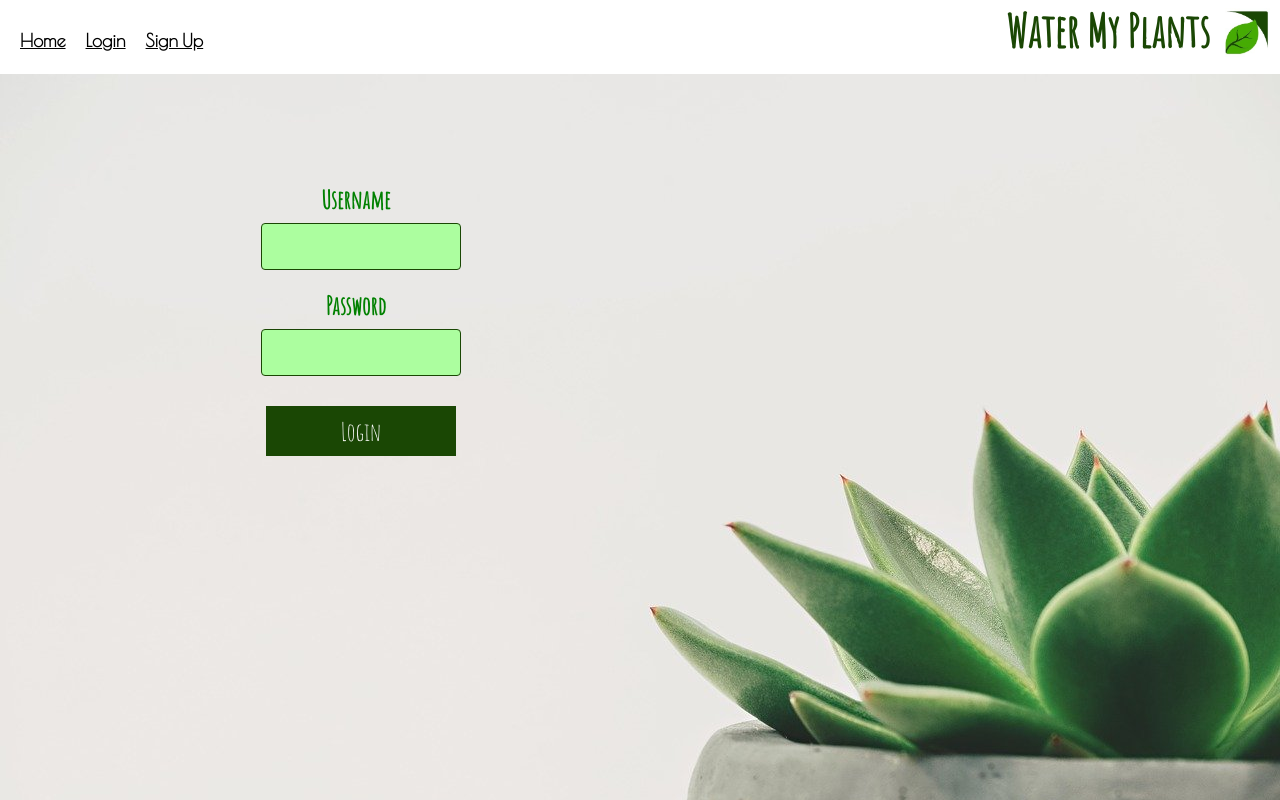
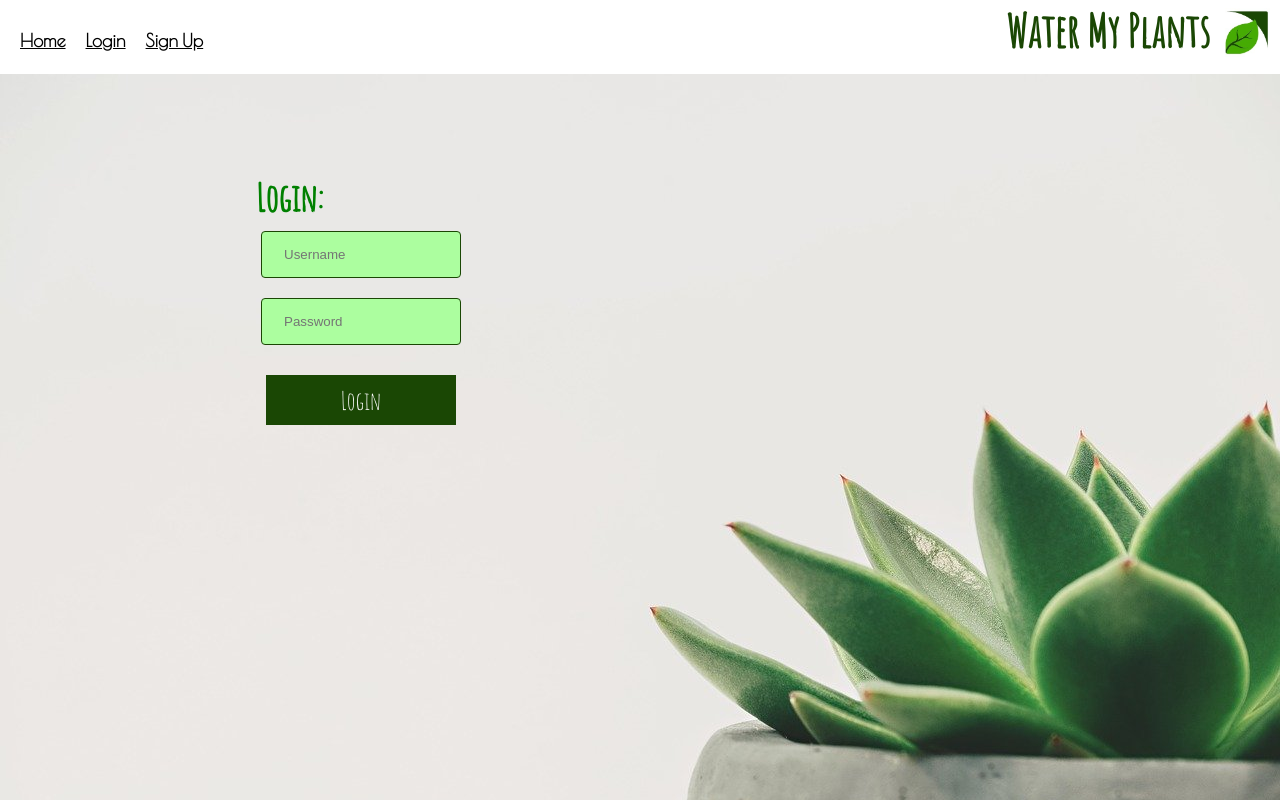
Before and after one commit to Devin44G/WaterMyPlants_frontend, a React (Create React App) app: page /login in a window 1280 px wide. Shown: the top 800 px of the page. Built offline with nearby package versions, Linux system fonts and the light colour scheme.

Commit message:
Refactored login to work with new state - Used materialUI component

```diff
--- a/package.json
+++ b/package.json
@@ -3,6 +3,7 @@
   "version": "0.1.0",
   "private": true,
   "dependencies": {
+    "@material-ui/core": "^4.11.0",
     "@testing-library/jest-dom": "^4.2.4",
     "@testing-library/react": "^9.4.1",
     "@testing-library/user-event": "^7.2.1",
--- a/src/components/LoginForm.js
+++ b/src/components/LoginForm.js
@@ -1,58 +1,60 @@
 import React, { useContext, useState } from "react";
+import { makeStyles } from '@material-ui/core/styles';
+import CircularProgress from '@material-ui/core/CircularProgress';
 import { Ss, Ii, Ll, Main } from './../styles'
+import axios from 'axios';
 import { axiosWithAuth } from '../utils/axiosWithAuth';
 import { PLContext } from '../state/PLContext';
+import { useForm } from 'react-hook-form'
 
 
 const LoginForm = props => {
-  const { dispatch } = useContext(PLContext);
+  // const { dispatch } = useContext(PLContext);
   const [isLoading, setIsLoading] = useState(false);
-  // console.log('Context:', userCred);
+  const { handleSubmit, register } = useForm()
 
-  const loginHandler = e => {
-    e.preventDefault();
-    setIsLoading(true);
-    // axiosWithAuth()
-    //   .post('/api/auth/login', userCred)
-    //   .then(res => {
-    //     window.localStorage.setItem('userID', res.data.id);
-    //     window.localStorage.setItem('token', res.data.token);
-    //     props.history.push('/dashboard');
-    //     setIsLoading(false);
-    //     console.log('Data after login: ', res);
-    //   })
-    //   .catch(err => console.log(err));
+  const loginHandler = data => {
+    console.log(data);
+    // setIsLoading(true);
+    axiosWithAuth()
+      .post('/api/auth/login', data)
+      .then( res => {
+        window.localStorage.setItem('user', JSON.stringify(res.data));
+        window.localStorage.setItem('token', res.data.token);
+        props.history.push('/dashboard');
+        // setIsLoading(false);
+        console.log('Data after login: ', res.data);
+      })
+      .catch(err => console.log(err));
   };
 
-  const handleChanges = e => {
-    // setUserCred({
-    //   ...userCred,
-    //   [e.target.name]: e.target.value
-    // });
-  };
+  const useStyles = makeStyles((theme) => ({
+    root: {
+      display: 'flex',
+      justifyContent: 'center',
+      alignItems: 'center'
+    },
+  }));
 
-
+  const classes = useStyles();
 
   return (
     <Main>
-    <form onSubmit={loginHandler}>
-      <Ll htmlFor="user">Username</Ll>
+      <form onSubmit={handleSubmit(loginHandler)}>
+        <h2 style={{textAlign:'left'}}>Login:</h2>
         <Ii
-        id="user"
           type="text"
           name="username"
-        onChange={handleChanges}
-        // value={userCred.username}
+          placeholder="Username"
+          ref={register({ required: true })}
         />
-      <Ll htmlFor="pass">Password</Ll>
         <Ii
-        id="pass"
           type="password"
           name="password"
-        onChange={handleChanges}
-        // value={userCred.password}
+          placeholder="Password"
+          ref={register({ required: true })}
         />
-      <Ss type="submit">{!isLoading ? 'Login' : 'Loading . . .'}</Ss>
+        <Ss type="submit" className={classes.root}>{!isLoading ? 'Login' : <CircularProgress style={{'color':'green'}} />}</Ss>
       </form>
     </Main>
   );
```
Also changed, not shown: 1 other file (tests, documents, lock files or other folders). Lines whose indentation alone changed are shown as unchanged.
